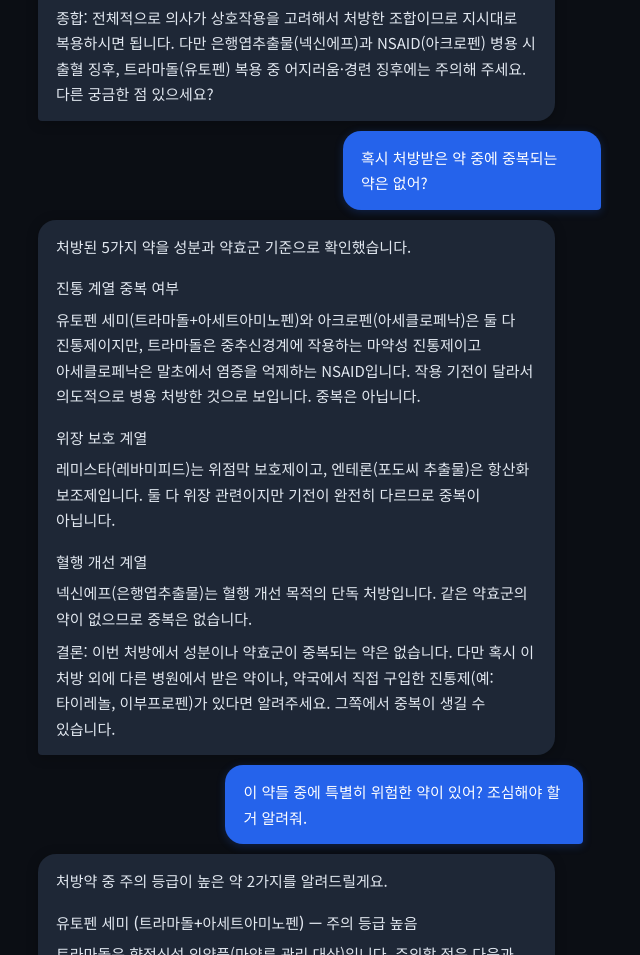
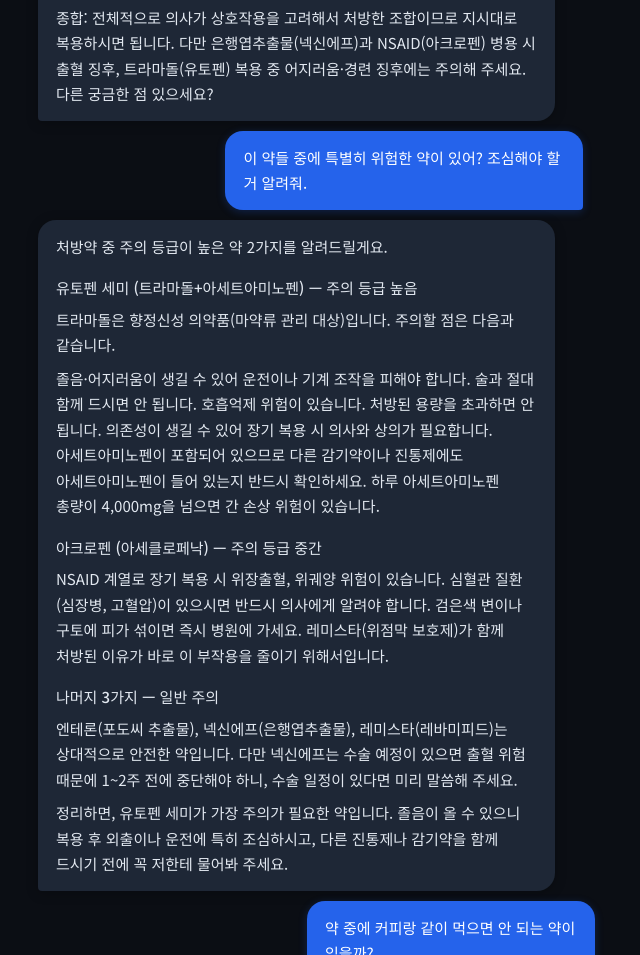
Before and after one commit to saanhong/medhelp, a plain HTML site: page index.html in a window 1280 px wide. Shown: the part 1524-2479 px from the top of the page, without its empty margins (298-938 px from the left). Drawn offline with Linux system fonts and the light colour scheme.

Commit message:
Delete duplicate medication messages from index.html
Removed user and bot messages regarding duplicate medications.

```diff
--- a/index.html
+++ b/index.html
@@ -398,34 +398,7 @@
       </div>
     </div>
 
-    <!-- User message: 중복약물 -->
-    <div class="message-row user" role="article" aria-label="사용자 메시지">
-      <div>
-        <div class="bubble">
-          혹시 처방받은 약 중에 중복되는 약은 없어?
-        </div>
-      </div>
-    </div>
 
-    <!-- Bot response: 중복약물 -->
-    <div class="message-row bot" role="article" aria-label="복약도우미 응답">
-      <div>
-        <div class="bubble">
-          <p>처방된 5가지 약을 성분과 약효군 기준으로 확인했습니다.</p>
-
-          <h3>진통 계열 중복 여부</h3>
-          <p>유토펜 세미(트라마돌+아세트아미노펜)와 아크로펜(아세클로페낙)은 둘 다 진통제이지만, 트라마돌은 중추신경계에 작용하는 마약성 진통제이고 아세클로페낙은 말초에서 염증을 억제하는 NSAID입니다. 작용 기전이 달라서 의도적으로 병용 처방한 것으로 보입니다. 중복은 아닙니다.</p>
-
-          <h3>위장 보호 계열</h3>
-          <p>레미스타(레바미피드)는 위점막 보호제이고, 엔테론(포도씨 추출물)은 항산화 보조제입니다. 둘 다 위장 관련이지만 기전이 완전히 다르므로 중복이 아닙니다.</p>
-
-          <h3>혈행 개선 계열</h3>
-          <p>넥신에프(은행엽추출물)는 혈행 개선 목적의 단독 처방입니다. 같은 약효군의 약이 없으므로 중복은 없습니다.</p>
-
-          <p>결론: 이번 처방에서 성분이나 약효군이 중복되는 약은 없습니다. 다만 혹시 이 처방 외에 다른 병원에서 받은 약이나, 약국에서 직접 구입한 진통제(예: 타이레놀, 이부프로펜)가 있다면 알려주세요. 그쪽에서 중복이 생길 수 있습니다.</p>
-        </div>
-      </div>
-    </div>
 
     <!-- User message: 위험약물 -->
     <div class="message-row user" role="article" aria-label="사용자 메시지">
```
